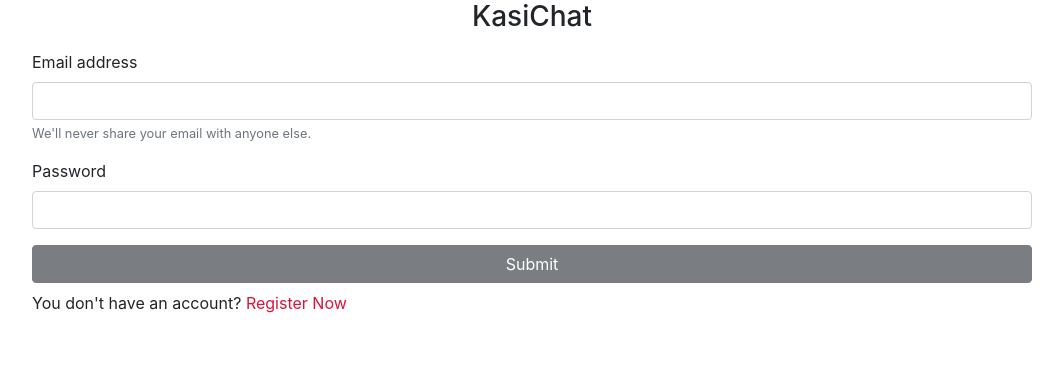
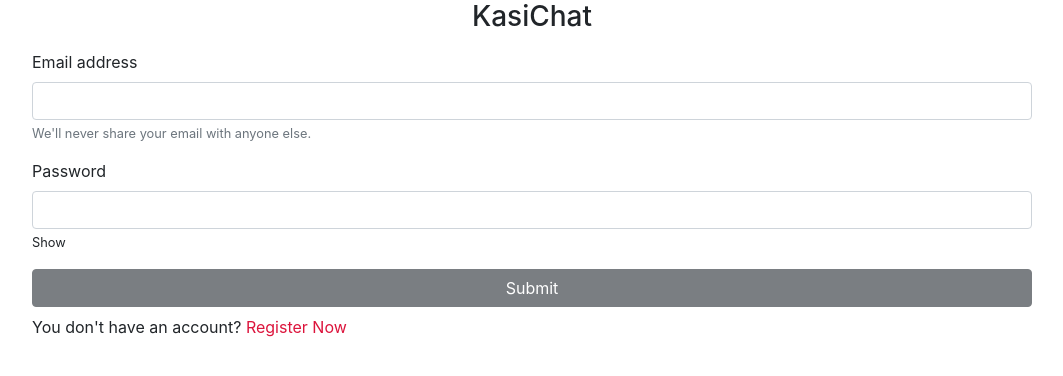
Before and after one commit to CodeSevenic/Sibs-Social-App, a React (Create React App) app in the folder client/: page / in a window 1280 px wide. Shown: the top 376 px of the page, without its empty margins (108-1171 px from the left). Built offline with nearby package versions, Linux system fonts and the light colour scheme.

Commit message:
KasiChat Code Update

```diff
--- a/client/src/pages/login.js
+++ b/client/src/pages/login.js
@@ -52,7 +52,7 @@
               value={password}
               name="password"
             />
-            {/* <small onClick={() => setTypePass(!typePass)}>{typePass ? 'Hide' : 'Show'}</small> */}
+            <small onClick={() => setTypePass(!typePass)}>{typePass ? 'Hide' : 'Show'}</small>
           </div>
         </div>
         <button
```
